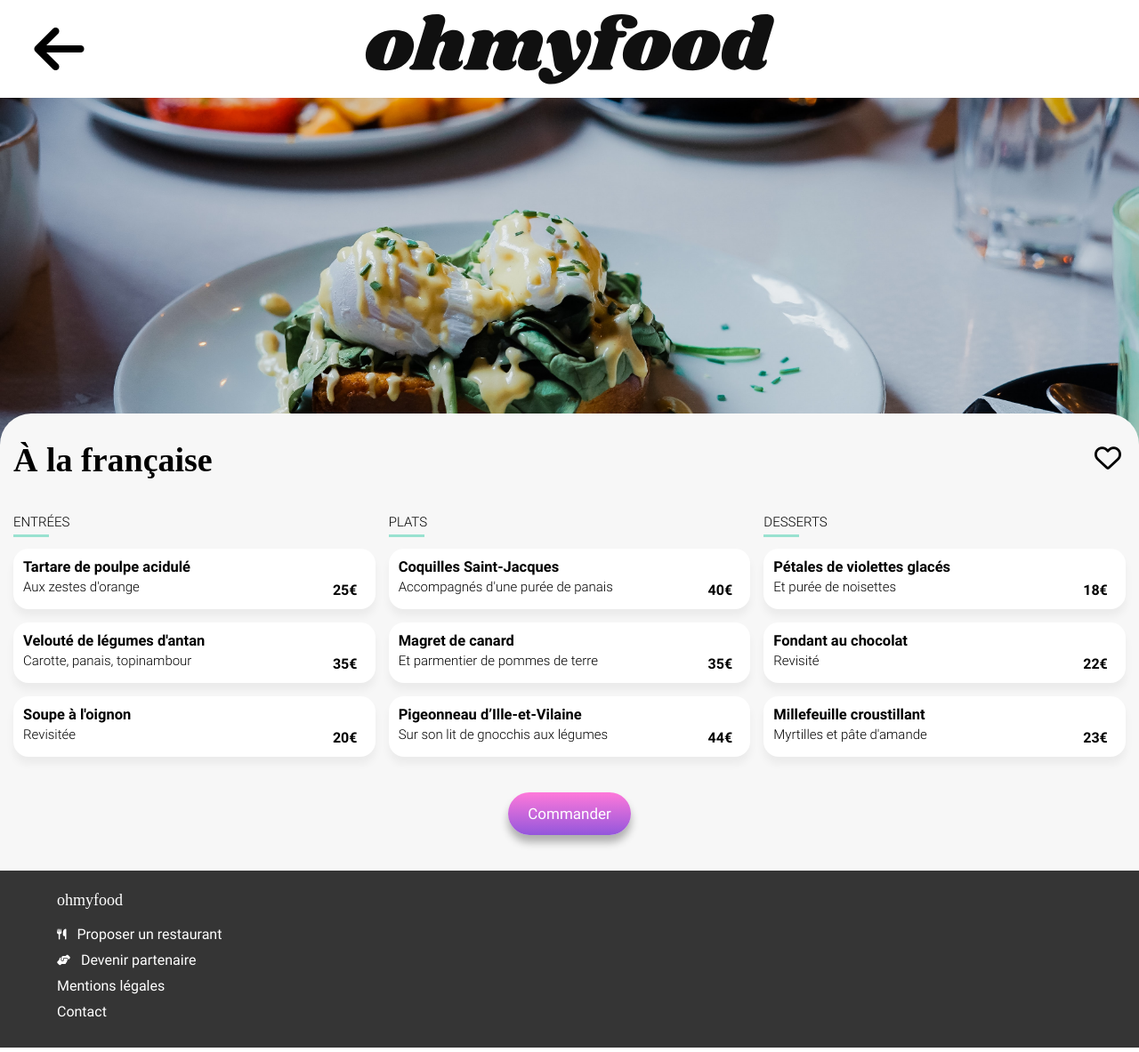
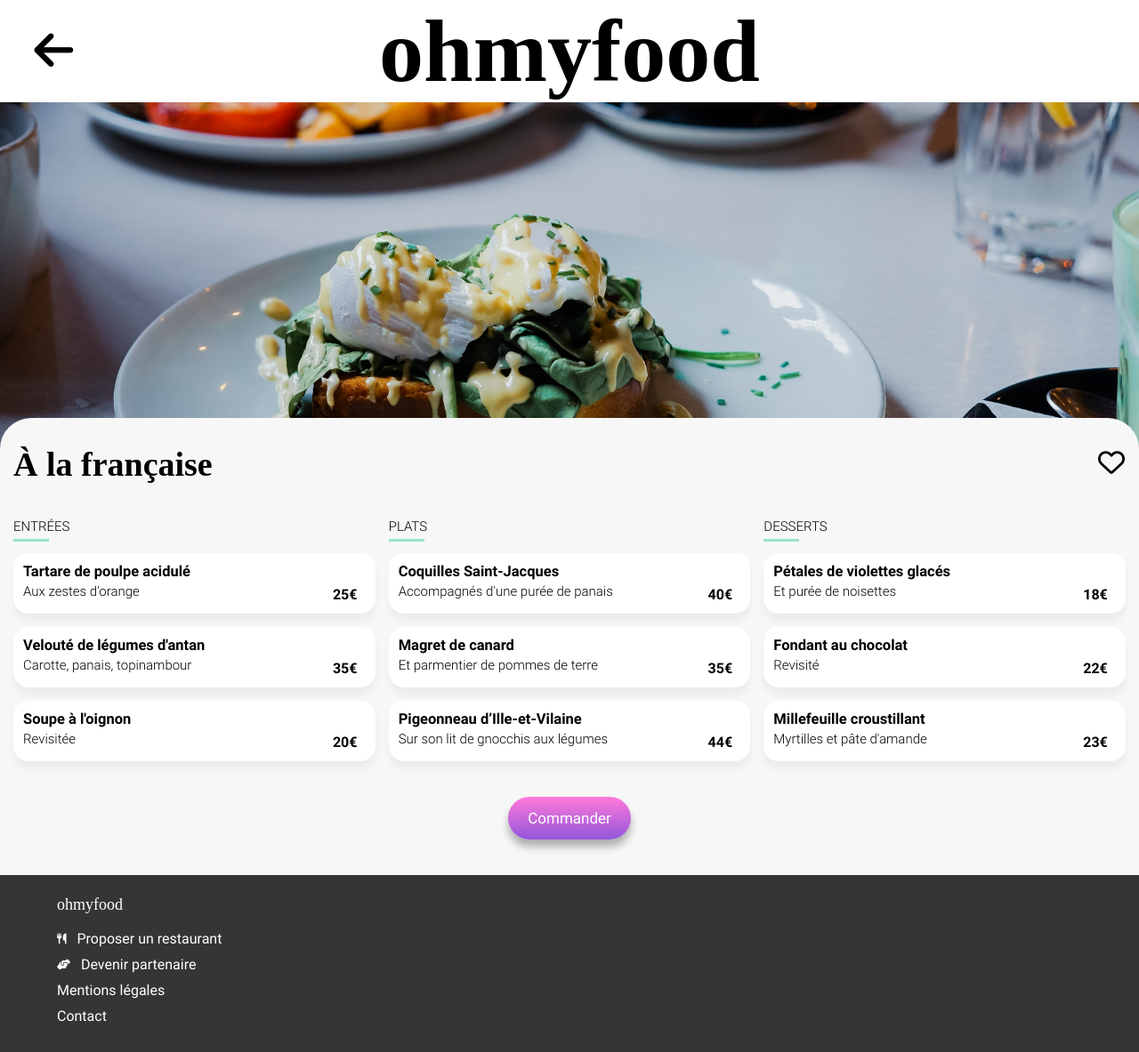
Before and after one commit to MaximeZind/Openclassrooms-P3, a plain HTML site: page menus/a_la_francaise.html in a window 1280 px wide. Shown: the whole page at 89% size. Drawn offline with Linux system fonts and the light colour scheme; a web font is replaced by a local one.

Commit message:
Modifs animation du coeur, logo, suppression des polices superflues, rectifications des erreurs w3c

```diff
--- a/css/menu__page.css
+++ b/css/menu__page.css
@@ -138,8 +138,14 @@ a {
 header  {
     display: grid;
     grid-template-columns: 5vw auto 5vw;
+    text-align: center;
 }
 
+header h1 {
+    font-family: 'Shrikhand';
+    font-size: 10vw;
+    margin: 0px;
+}
 
 .arrow__left {
     font-size: 5vw;
@@ -147,11 +153,6 @@ header  {
     color: #000000;
     margin-top: auto;
     margin-bottom: auto;
-}
-
-.logo {
-    width: 40%;
-    margin: 15px auto;
 }
 
 /**** /HEADER ****/
@@ -210,9 +211,12 @@ h1 {
 }
 
 .menu__title--icon {
+    height: 30px;
     font-size: 30px;
-    width: 35px;
     margin-top: 5px;
+    display: grid;
+    grid-template-columns: 30px 1px;
+    grid-template-rows: 30px;
 }
 
 .menu__title--icon:hover {
@@ -220,27 +224,34 @@ h1 {
 }
 
 .menu__title--icon_full {
-    height: 30px;
-    width: 30px;
-    margin-top: -30px;
+    height: 0px;
+    width: 0px;
     background-image: linear-gradient(25deg, #FF79DA,#9356DC);
     background-clip: text;
     -webkit-background-clip: text;
 	-webkit-text-fill-color: transparent;
+    transition: opacity .4s, width .4s, height .4s;
     opacity: 0;
-    transition: opacity .4s;
+    margin-left: -30px;
 }
 
 .menu__title--icon_empty {
-    transition: opacity .4s;
+    height: 30px;
+    width: 30px;
+    opacity: 1;
+    transition: opacity .4s, width .4s, height .4s;
 }
 
 .menu__title--icon:hover > .menu__title--icon_full {
     opacity: 1;
+    height: 30px;
+    width: 30px;
 }
 
-.menu__title--icon:hover > .menu__title--icon_empty{
+.menu__title--icon:hover > .menu__title--icon_empty {
     opacity: 0;
+    height: 0px;
+    width: 0px;
 }
 
 .menu__element--title {
@@ -400,7 +411,7 @@ h1 {
 .button--order:hover{
     box-shadow: 0px 10px 33px 0px rgba(107,107,107,0.73);
     transform: scale(1.02);
-    opacity: 0.9;
+    opacity: 0.8;
 }
 
 
@@ -464,6 +475,14 @@ footer ul li {
 
 @media screen and (min-width: 992px){
 
+    header h1 {
+        font-size: 100px;
+    }
+
+    .arrow__left {
+        font-size: 50px;
+    }
+
     .menu__elements {
         display: grid;
         grid-template-columns: 1fr 1fr 1fr;
--- a/css/styles.css
+++ b/css/styles.css
@@ -13,33 +13,6 @@
         url('../Fonts2/Roboto-Regular.woff') format('woff');
     font-weight: normal;
     font-style: normal;
-    font-display: swap;
-}
-
-@font-face {
-    font-family: 'Roboto';
-    src: url('../Fonts2/Roboto-BoldItalic.woff2') format('woff2'),
-        url('../Fonts2/Roboto-BoldItalic.woff') format('woff');
-    font-weight: bold;
-    font-style: italic;
-    font-display: swap;
-}
-
-@font-face {
-    font-family: 'Roboto';
-    src: url('../Fonts2/Roboto-Black.woff2') format('woff2'),
-        url('../Fonts2/Roboto-Black.woff') format('woff');
-    font-weight: 900;
-    font-style: normal;
-    font-display: swap;
-}
-
-@font-face {
-    font-family: 'Roboto';
-    src: url('../Fonts2/Roboto-BlackItalic.woff2') format('woff2'),
-        url('../Fonts2/Roboto-BlackItalic.woff') format('woff');
-    font-weight: 900;
-    font-style: italic;
     font-display: swap;
 }
 
@@ -63,37 +36,10 @@
 
 @font-face {
     font-family: 'Roboto';
-    src: url('../Fonts2/Roboto-Italic.woff2') format('woff2'),
-        url('../Fonts2/Roboto-Italic.woff') format('woff');
-    font-weight: normal;
-    font-style: italic;
-    font-display: swap;
-}
-
-@font-face {
-    font-family: 'Roboto';
     src: url('../Fonts2/Roboto-Medium.woff2') format('woff2'),
         url('../Fonts2/Roboto-Medium.woff') format('woff');
     font-weight: 500;
     font-style: normal;
-    font-display: swap;
-}
-
-@font-face {
-    font-family: 'Roboto';
-    src: url('../Fonts2/Roboto-MediumItalic.woff2') format('woff2'),
-        url('../Fonts2/Roboto-MediumItalic.woff') format('woff');
-    font-weight: 500;
-    font-style: italic;
-    font-display: swap;
-}
-
-@font-face {
-    font-family: 'Roboto';
-    src: url('../Fonts2/Roboto-LightItalic.woff2') format('woff2'),
-        url('../Fonts2/Roboto-LightItalic.woff') format('woff');
-    font-weight: 300;
-    font-style: italic;
     font-display: swap;
 }
 
@@ -112,15 +58,6 @@
         url('../Fonts2/Roboto-Thin.woff') format('woff');
     font-weight: 100;
     font-style: normal;
-    font-display: swap;
-}
-
-@font-face {
-    font-family: 'Roboto';
-    src: url('../Fonts2/Roboto-ThinItalic.woff2') format('woff2'),
-        url('../Fonts2/Roboto-ThinItalic.woff') format('woff');
-    font-weight: 100;
-    font-style: italic;
     font-display: swap;
 }
 
@@ -301,9 +238,14 @@ header, .location, .explore, main, footer {
 
 /**** HEADER ****/
 
-.logo {
-    width: 40%;
-    margin: 15px 30% 15px 30%;
+header {
+    text-align: center;
+}
+
+header h1 {
+    font-family: 'Shrikhand';
+    font-size: 10vw;
+    margin: 0px;
 }
 
 /**** /HEADER ****/
@@ -356,13 +298,13 @@ header, .location, .explore, main, footer {
     border-radius: 27px;
     margin: auto;
     box-shadow: 0px 8px 10px rgba(0, 0, 0, 0.3);
-    transition: box-shadow .5s, transform .5s, opacity .3s;
+    transition: box-shadow .5s, transform .5s, opacity .4s;
 }
 
 .explore a:hover{
     box-shadow: 0px 10px 33px 0px rgba(107,107,107,0.73);
     transform: scale(1.02);
-    opacity: 0.9;
+    opacity: 0.8;
 }
 
 .button--explore p{
@@ -537,31 +479,41 @@ header, .location, .explore, main, footer {
     font-size: 30px;
     margin: 5px 10px 0px 0px;
     padding-left: 5px;
-    width: 35px;
+    height: 30px;
+    display: grid;
+    grid-template-columns: 30px 1px;
+}
+
+.restaurants__cards__card--content--icon * {
+    overflow: visible;
 }
 
 .restaurants__cards__card--content--icon_full {
-    height: 30px;
-    width: 30px;
-    margin-top: -30px;
+    height: 0px;
+    width: 0px;
     background-image: linear-gradient(25deg, #FF79DA,#9356DC);
     background-clip: text;
     -webkit-background-clip: text;
 	-webkit-text-fill-color: transparent;
+    transition: opacity .4s, width .4s, height .4s;
     opacity: 0;
-    transition: opacity .4s;
+    margin-left: -30px;
 }
 
 .restaurants__cards__card--content--icon_empty {
-    transition: opacity .4s;
+    transition: opacity .4s, width .4s, height .4s;
 }
 
-.restaurants__cards__card--content--icon:hover > .restaurants__cards__card--content--icon_full {
+.restaurants__cards__card--content--icon:nth-child(2):hover > .restaurants__cards__card--content--icon_full {
     opacity: 1;
+    height: 30px;
+    width: 30px;
 }
 
-.restaurants__cards__card--content--icon:hover > .restaurants__cards__card--content--icon_empty{
+.restaurants__cards__card--content--icon:nth-child(2):hover > .restaurants__cards__card--content--icon_empty{
     opacity: 0;
+    height: 0px;
+    width: 0px;
 }
 
 /**** /Section Restaurants ****/
@@ -622,6 +574,10 @@ footer ul li {
 
 @media screen and (min-width: 992px){
 
+    header h1 {
+        font-size: 100px;
+    }
+
     .functionning__steps {
         display: grid;
         grid-template-columns: 1fr 1fr 1fr;
--- a/menus/a_la_francaise.html
+++ b/menus/a_la_francaise.html
@@ -1,3 +1,4 @@
+<!DOCTYPE html>
 <html lang="en" class="html">
 
 <head>
@@ -16,7 +17,7 @@
         <a href="../index.html" class="arrow__left">
             <i class="fa-solid fa-arrow-left"></i>
         </a>
-        <img src="../logo/ohmyfood@2x.svg" alt="Logo Oh my food" class="logo">
+        <h1>ohmyfood</h1>
     </header>
     <!-- /HEADER-->
     <!-- MAIN -->
@@ -28,7 +29,7 @@
         <div class="menu__title">
             <h1>À la française</h1>
             <div class="menu__title--icon">
-                <i class="fa-regular fa-heart menu__titlet--icon_empty"></i>
+                <i class="fa-regular fa-heart menu__title--icon_empty"></i>
                 <i class="fa-solid fa-heart menu__title--icon_full"></i>
             </div>
         </div>
@@ -168,17 +169,18 @@
     <footer>
         <p>ohmyfood</p>
         <ul>
-            <li><a href="#"><i class="fa-solid fa-utensils footer--icon"></i>Proposer un restaurant</a></li>
-            <a href="#">
-                <i class="fa-solid fa-handshake-angle footer--icon"></i>
-                <li>Devenir partenaire</li>
-            </a>
-            <a href="#">
-                <li>Mentions légales</li>
-            </a>
-            <a href="mailto:contact@ohmyfood.com">
-                <li>Contact</li>
-            </a>
+            <li>
+                <a href="#"><i class="fa-solid fa-utensils footer--icon"></i>Proposer un restaurant</a>
+            </li>
+            <li>
+                <a href="#"><i class="fa-solid fa-handshake-angle footer--icon"></i>Devenir partenaire</a>
+            </li>
+            <li>
+                <a href="#">Mentions légales</a>
+            </li>
+            <li>
+                <a href="mailto:email@example.com">Contact</a>
+            </li>
         </ul>
     </footer>
     <!-- /FOOTER -->
```
Also changed, not shown: index.html (+14 -13 lines), menus/la_note_enchantee.html (+15 -13 lines), menus/la_palette_du_gout.html (+16 -14 lines).
